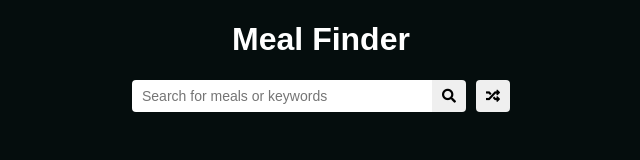
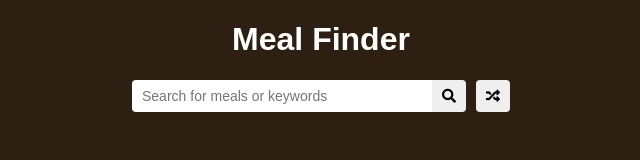
Before and after one commit to AnkushPal98/Meal-Finder-App, a plain HTML site: page index.html in a window 1280 px wide. Shown: the whole page, without its empty margins (319-959 px from the left). Drawn offline with Linux system fonts and the light colour scheme.

Commit message:
Update styles.css

```diff
--- a/styles.css
+++ b/styles.css
@@ -4,7 +4,7 @@
 body {
   color: white;
   text-align: center;
-  background-color: rgba(2, 10, 10, 0.986);
+  background-color: #2d2013;
   font-family: Arial, Helvetica, sans-serif;
   margin: 0;
 }
```
